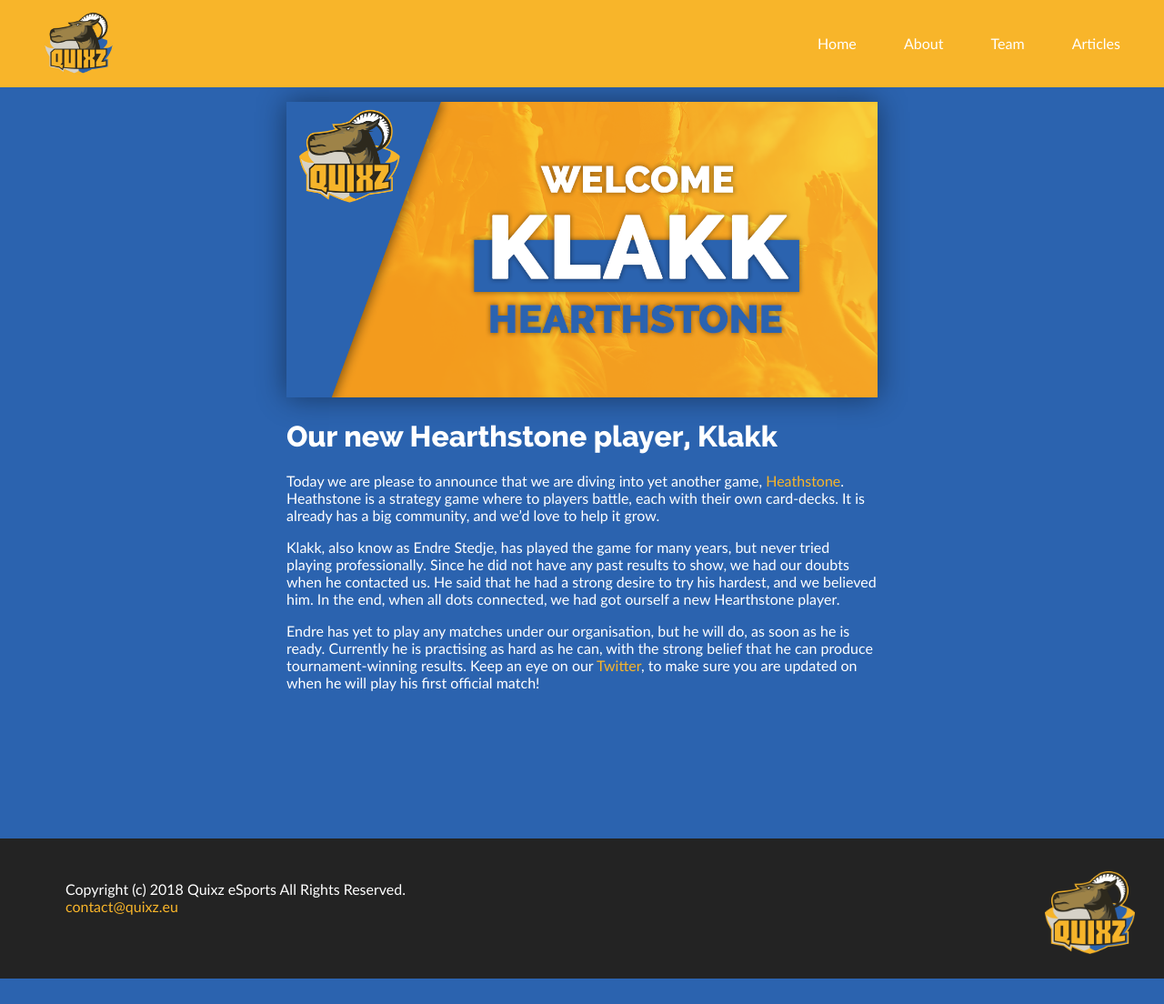
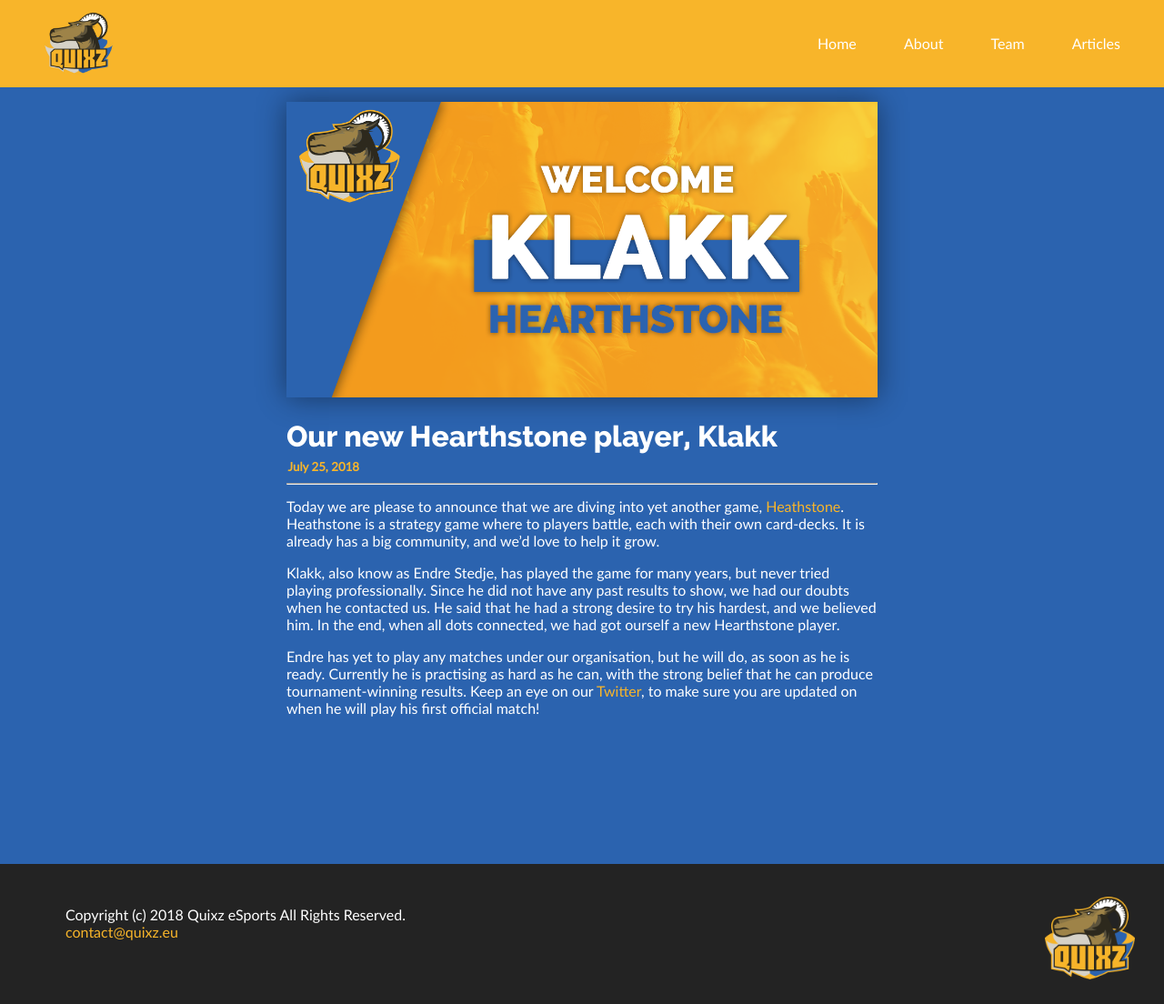
Before and after one commit to EndreKlakk/Quixz_eSports, a Jekyll site: the page built from _posts/2018-07-26-our-new-heathstone-player-klakk.md, in a window 1280 px wide. Shown: the whole page at 91% size. Built offline with Jekyll 4.4.1, drawn with Linux system fonts in a browser that asks for light colours; before the commit the page ends 1076 px from its top, so only the background shows below that.

Commit message:
Article Date

```diff
--- a/_layouts/blog.html
+++ b/_layouts/blog.html
@@ -7,7 +7,8 @@
   <img src="..{{ page.image }}" alt="" og:image></img>
 
   <h1>{{ page.title }}</h1>
-
+  <h5>{{ page.date | date: '%B %d, %Y' }}</h5>
+  <hr>
 {{ content }}
 
 </div>
@@ -42,6 +43,17 @@
     text-decoration: none
   }
 
+  .article h1 {
+    margin-bottom: .2em
+  }
+
+  .article h5 {
+    font-family: "Lato";
+    padding: 0;
+    margin: 0 .1rem;
+    color: #F8B52A;
+  }
+
 @media (max-width:1050px) {
 
   .article {
--- a/_posts/2018-07-26-our-new-heathstone-player-klakk.md
+++ b/_posts/2018-07-26-our-new-heathstone-player-klakk.md
@@ -1,10 +1,11 @@
 ---
 layout: blog
 image: /assets/image/articles/welcome_klakk.png
-title: 'Our new Hearthstone player, Klakk'
+title: Our new Hearthstone player, Klakk
 description: >-
   A new player joins the Quixz eSports family, and will be playing the game,
   Hearthstone
+date: 25-07-2018
 ---
 Today we are please to announce that we are diving into yet another game, [Heathstone](https://playhearthstone.com/en-us/). Heathstone is a strategy game where to players battle, each with their own card-decks. It is already has a big community, and we'd love to help it grow.
 
--- a/admin/config.yml
+++ b/admin/config.yml
@@ -25,6 +25,7 @@
     fields: # The fields each document in this collection have
       - {label: "Layout", name: "layout", widget: "hidden", default: "blog"}
       - {label: "Image", name: "image", widget: "image", tagname: "img"}
+      - {label: "Publish Date", name: "date", widget: "date", format: "DD-MM-YY"}
       - {label: "Title", name: "title", widget: "string", tagname: "h1"}
       - {label: "Body", name: "body", widget: "markdown", tagname: "p"}
       - {label: "Description", name: "description", widget: "string", default: "Only vivible on the Articles page"}
```
Also changed, not shown: _posts/2018-07-23-new-youtube.md (+1 -0 lines), _posts/2018-07-25-welcome-solheim.md (+1 -0 lines), articles.html (+7 -0 lines).
